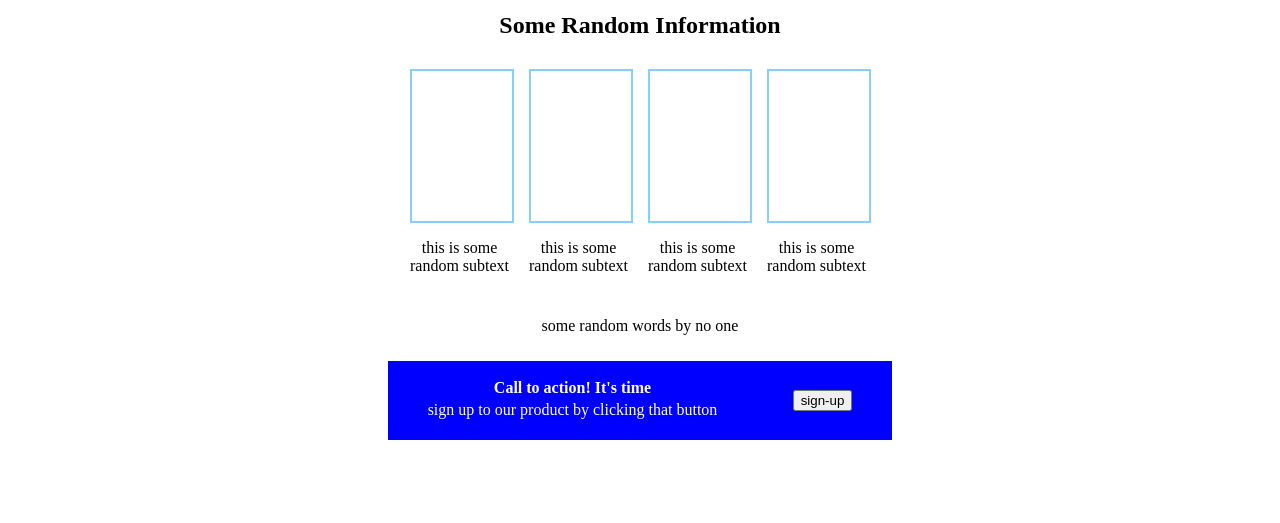
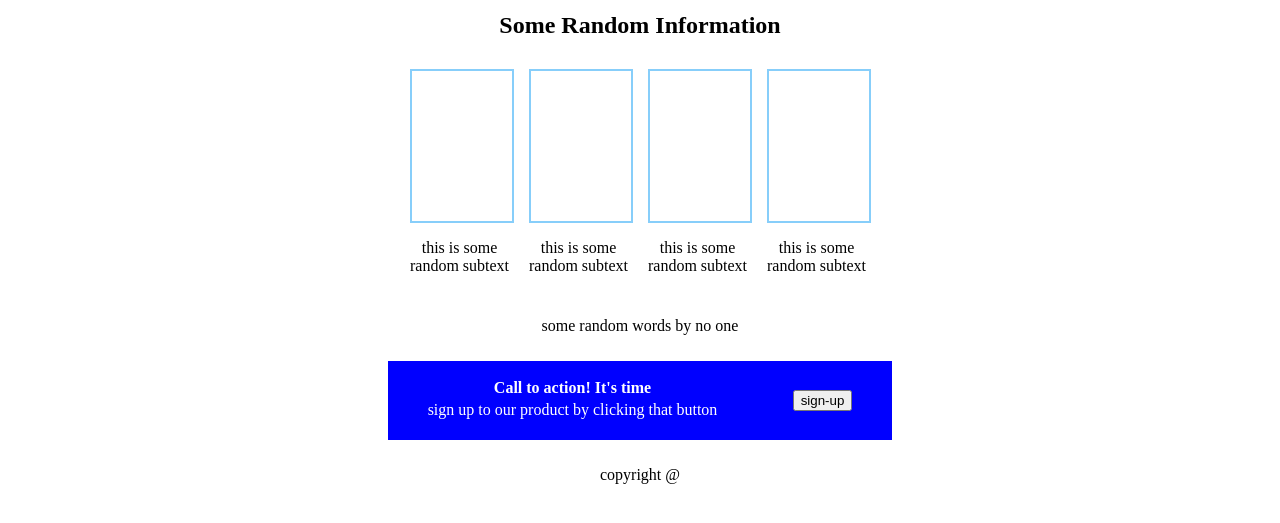
Before and after one commit to josueNdeko12/landingPage, a plain HTML site: page index.html in a window 1280 px wide. Shown: the part 245-768 px from the top of the page. Drawn offline with Linux system fonts and the light colour scheme.

Commit message:
Implements The Footer Section

```diff
--- a/index.html
+++ b/index.html
@@ -62,7 +62,7 @@
     </div>
 
     <div class="footer">
-
+        <p>copyright @</p>
     </div>
 </body>
 </html>
--- a/style.css
+++ b/style.css
@@ -82,3 +82,7 @@ body,
 #low-margin{
     margin-top: 4px;
 }
+
+.footer{
+    text-align: center;
+}
```
